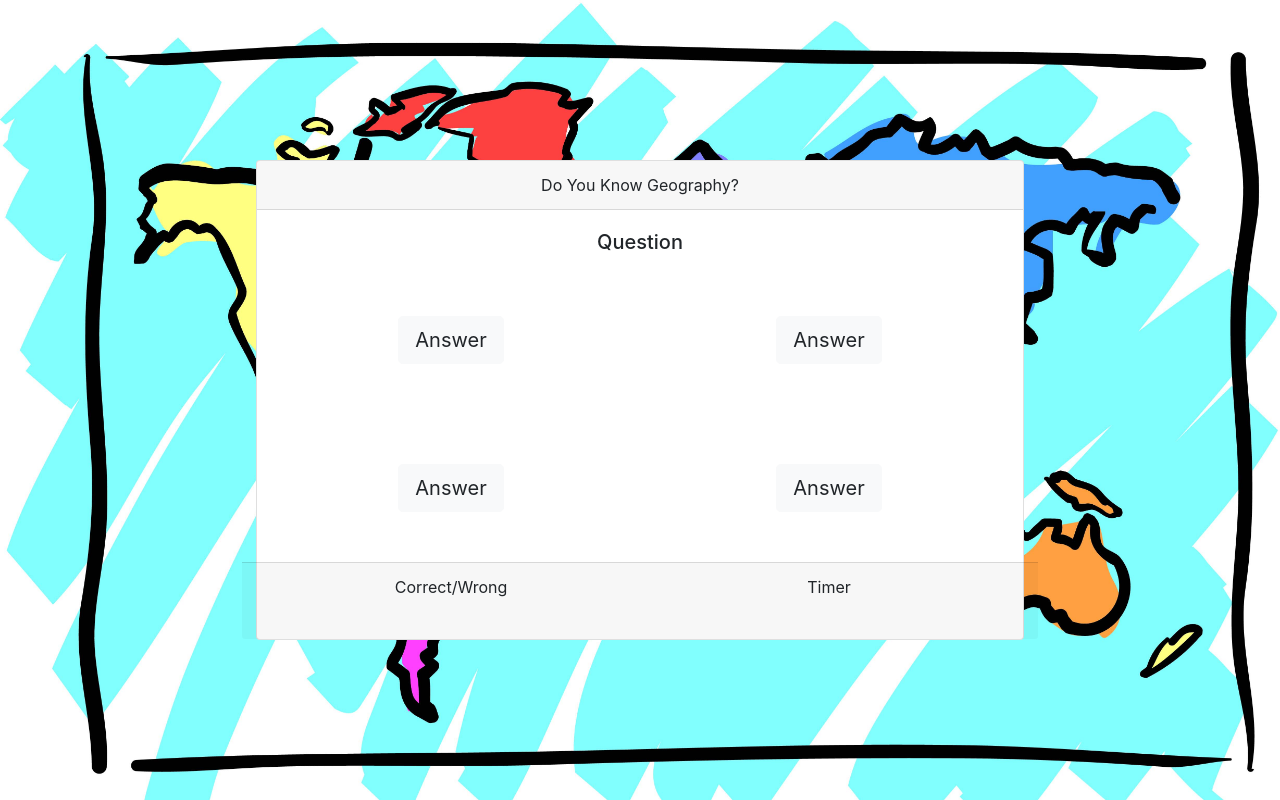
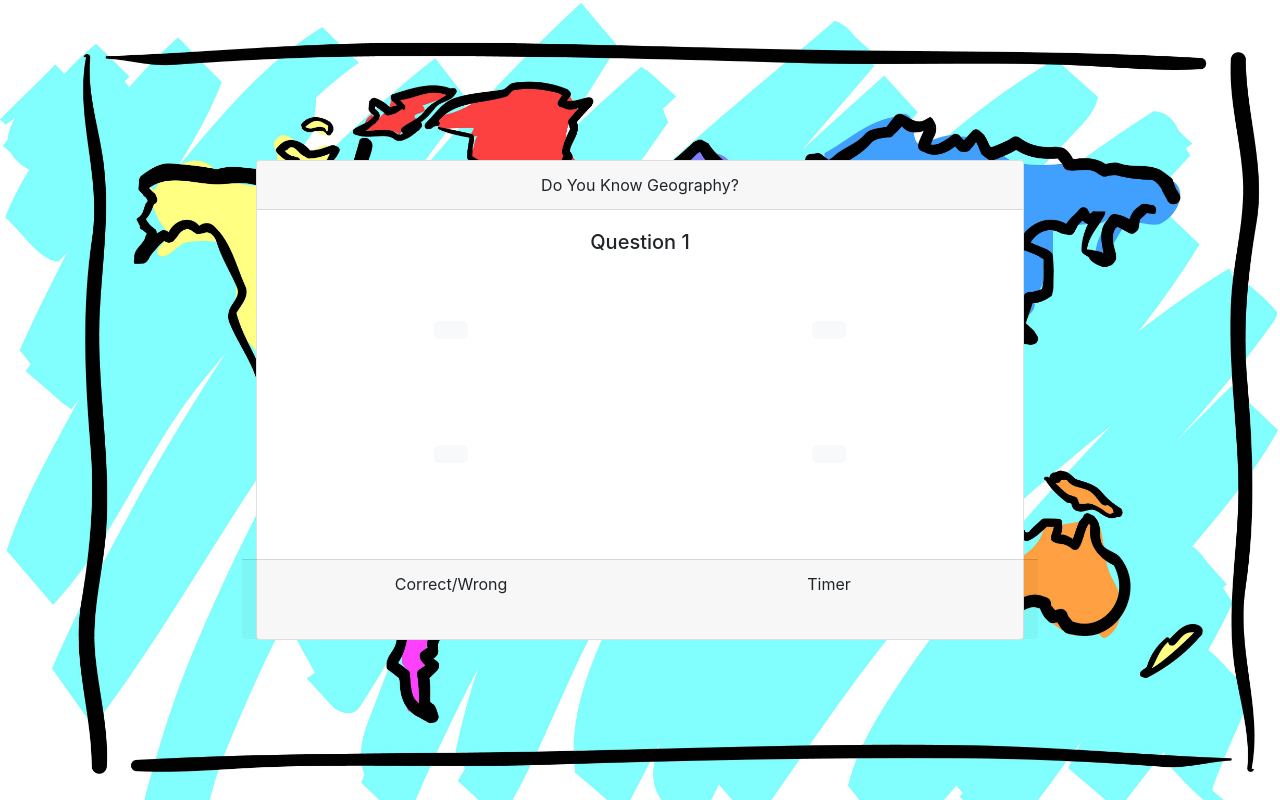
Before and after one commit to joshglugatch/geography-quiz, a plain HTML site: page index.html in a window 1280 px wide. Both pictures are taken after a click on the button "Begin!". Drawn offline with nearby package versions, Linux system fonts and the light colour scheme.

Commit message:
add question array with objects

```diff
--- a/index.html
+++ b/index.html
@@ -19,23 +19,23 @@
             </div>
             <div class="card-body">
               <div class="row">
-                <h5 id="question" class="card-title">Question</h5>
+                <h5 id="question" class="card-title"></h5>
                 <button type="button" id="startButton" class="btn btn-light btn-lg">Begin!</button>
               </div>
               <div class="row">
                   <div id="button1" class="col-md-6 buttonCenter">
-                    <button type="button" class="btn btn-lg btn-light">Answer</button>
+                    <button type="button" class="btn btn-lg btn-light"><span id="AB"></span></button>
                   </div>
                   <div id="button2" class="col-md-6 buttonCenter">
-                    <button type="button" class="btn btn-lg btn-light">Answer</button>
+                    <button type="button" class="btn btn-lg btn-light"><span id="AB"></span></button>
                   </div>
               </div>
               <div class="row">
                   <div id="button3" class="col-md-6 buttonCenter">
-                    <button type="button" class="btn btn-lg btn-light">Answer</button>
+                    <button type="button" class="btn btn-lg btn-light"><span id="AB"></span></button>
                   </div>
                   <div id="button4" class="col-md-6 buttonCenter">
-                    <button type="button" class="btn btn-lg btn-light">Answer</button>
+                    <button type="button" class="btn btn-lg btn-light"><span id="AB"></span></button>
                   </div>
               </div>
             </div>
--- a/script.js
+++ b/script.js
@@ -1,7 +1,11 @@
 var startBtn = document.getElementById("startButton");
 startBtn.style.display = "block";
-var question = document.getElementById("question");
-question.style.display = "none";
+
+var answerBtn = document.querySelector(".answerButton");
+
+var questionEl = document.getElementById("question");
+questionEl.style.display = "none";
+
 var btn1 = document.getElementById("button1");
 btn1.style.display = "none";
 var btn2 = document.getElementById("button2");
@@ -11,15 +15,133 @@
 var btn4 = document.getElementById("button4");
 btn4.style.display = "none";
 
+var answerA = document.getElementById("A")
+var answerB = document.getElementById("B")
+var answerC = document.getElementById("C")
+var answerD = document.getElementById("D")
+
+
+//  QUESTIONS
+var questions = [
+    {
+         question: "Question 1",
+         answers: [
+        { text1: "other answer", correct: false },
+        { text2: "other answer", correct: false },
+        { text3: "answer 3 correct", correct: true },
+        { text4: "other answer", correct: false },
+         ]
+    },
+    {
+        question: "Question 2",
+        answers: [
+       { text1: "other answer", correct: false },
+       { text2: "answer 2 correct", correct: true },
+       { text3: "other answer", correct: false },
+       { text4: "other answer", correct: false },
+        ]
+   },
+    {
+        question: "Question 3",
+        answers: [
+       { text1: "other answer", correct: false },
+       { text2: "answer 2 correct", correct: true },
+       { text3: "other answer", correct: false },
+       { text4: "other answer", correct: false },
+        ]
+   },
+    {
+        question: "Question 4",
+        answers: [
+       { text1: "other answer", correct: false },
+       { text2: "answer 2 correct", correct: true },
+       { text3: "other answer", correct: false },
+       { text4: "other answer", correct: false },
+        ]
+   },
+    {
+        question: "Question 5",
+        answers: [
+       { text1: "other answer", correct: false },
+       { text2: "answer 2 correct", correct: true },
+       { text3: "other answer", correct: false },
+       { text4: "other answer", correct: false },
+        ]
+   },
+    {
+        question: "Question 6",
+        answers: [
+       { text1: "other answer", correct: false },
+       { text2: "answer 2 correct", correct: true },
+       { text3: "other answer", correct: false },
+       { text4: "other answer", correct: false },
+        ]
+   },
+    {
+        question: "Question 7",
+        answers: [
+       { text1: "other answer", correct: false },
+       { text2: "answer 2 correct", correct: true },
+       { text3: "other answer", correct: false },
+       { text4: "other answer", correct: false },
+        ]
+   },
+    {
+        question: "Question 8",
+        answers: [
+       { text1: "other answer", correct: false },
+       { text2: "answer 2 correct", correct: true },
+       { text3: "other answer", correct: false },
+       { text4: "other answer", correct: false },
+        ]
+   },
+    {
+        question: "Question 9",
+        answers: [
+       { text1: "other answer", correct: false },
+       { text2: "answer 2 correct", correct: true },
+       { text2: "other answer", correct: false },
+       { text4: "other answer", correct: false },
+        ]
+   },
+    {
+        question: "Question 10",
+        answers: [
+       { text1: "other answer", correct: false },
+       { text2: "answer 2 correct", correct: true },
+       { text3: "other answer", correct: false },
+       { text4: "other answer", correct: false },
+        ]
+   },
+];
+
 startBtn.addEventListener("click", begin)
+
+
 
 function begin(){
     startBtn.style.display = "none";
-    question.style.display = "block";
+    questionEl.style.display = "block";
     btn1.style.display = "block";
     btn2.style.display = "block";
     btn3.style.display = "block";
     btn4.style.display = "block";
+
+    askQuestion();
+
 }
 
-var questions = []
+var i = 0
+
+function askQuestion(){
+
+    questionEl.textContent = questions[i].question;
+    answerA.textContent = questions[i].answers.text1;
+}
+// CALL NEXT QUESTION
+//answerBtn.addEventListener("click", askQuestion)
+
+
+function selectAnswer(){
+
+}
```
